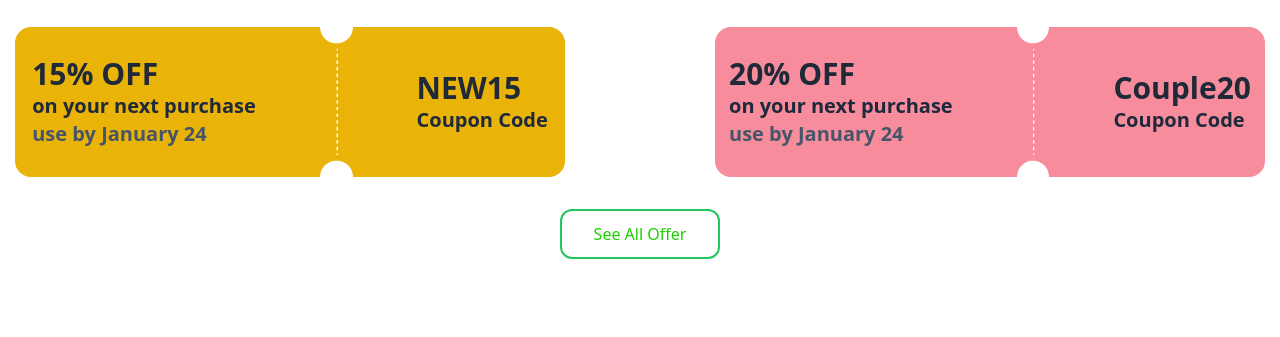
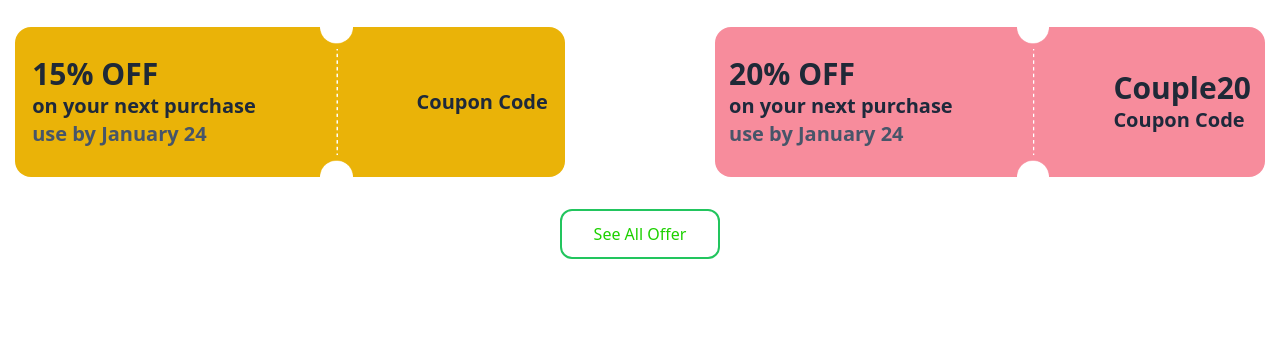
Before and after one commit to Mostaryj/assaignment-05, a plain HTML site: page index.html in a window 1280 px wide. Shown: the part 719-1056 px from the top of the page. Drawn offline with nearby package versions, Linux system fonts and the light colour scheme.

Commit message:
fixed some problems

```diff
--- a/index.html
+++ b/index.html
@@ -88,7 +88,6 @@
             </div>
 
             <div>
-              <h1 class="text-3xl font-bold">NEW15</h1>
               <p class="text-xl text-slate-800 font-bold">Coupon Code</p>
             </div>
           </div>
```
